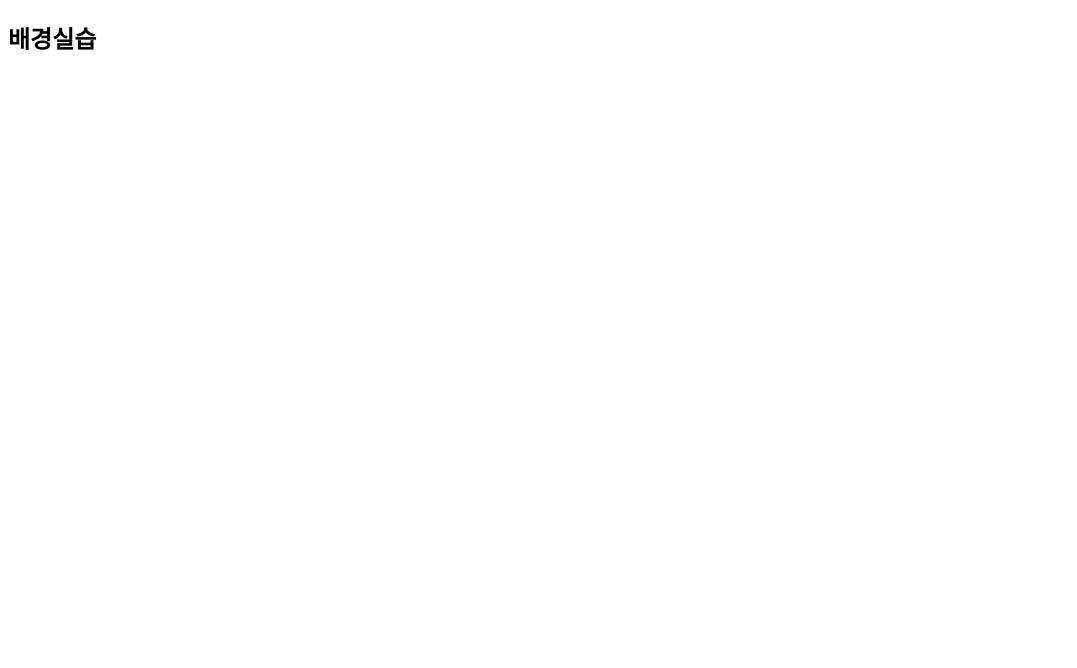
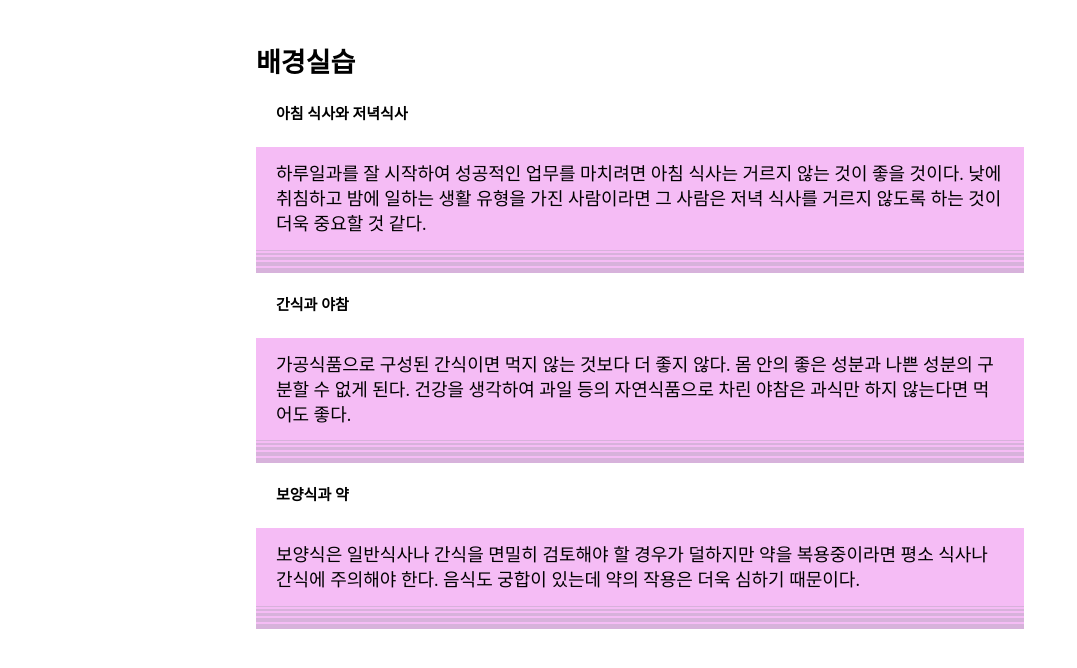
Before and after one commit to wonsrc/html-css-study202408, a plain HTML site: page css-study/7.배경/3.실습.html in a window 1280 px wide. Shown: the whole page, without its empty margins (0-1077 px from the left). Drawn offline with nearby package versions, Linux system fonts and the light colour scheme.

Commit message:
background 실습

```diff
--- a/css-study/7.배경/3.실습.html
+++ b/css-study/7.배경/3.실습.html
@@ -1,33 +1,83 @@
 <!DOCTYPE html>
 <html lang="en">
   <head>
-    <meta charset="UTF-8">
-    <meta name="viewport" content="width=device-width, initial-scale=1.0">
+    <meta charset="UTF-8" />
+    <meta name="viewport" content="width=device-width, initial-scale=1.0" />
     <title>Document</title>
 
     <!-- reset.css -->
+    <link
+      rel="stylesheet"
+      href="https://cdn.jsdelivr.net/npm/reset-css@5.0.1/reset.min.css"
+    />
+
+    <style>
+
+        body {
+            font-family: "굴림체", serif;
+            font-size: 18px;
+        }
+      section {
+        width: 60%;
+        margin: 50px auto 0;
+      }
+
+      section .main-title {
+        font-size: 1.5em;
+        font-weight: bold;
+        margin-bottom: 20px;
+      }
+
+      section .content .food {
+        margin-bottom: 15px;
+      }
+
+      section .content .food .sub-title {
+        background: url(./img/) no-repeat  center;
+        background-position: 40%;
+        margin-bottom: 15px;
+        font-size: 15px;
+        font-weight: bold;
+        padding: 10px 20px;
+      }
+
+      section .content .food p {
+        background: rgb(245, 188, 245) url(./img/bg_line.gif) repeat-x bottom;
+        padding: 15px 20px 35px;
+        line-height: 1.4;
+      }
+    </style>
   </head>
   <body>
-
-
     <section>
       <h1 class="main-title">배경실습</h1>
       <div class="content">
         <div class="food">
-            <h2 class="sub-title"></h2>
-            <p></p>
+          <h2 class="sub-title">아침 식사와 저녁식사</h2>
+          <p>
+            하루일과를 잘 시작하여 성공적인 업무를 마치려면 아침 식사는 거르지
+            않는 것이 좋을 것이다. 낮에 취침하고 밤에 일하는 생활 유형을 가진
+            사람이라면 그 사람은 저녁 식사를 거르지 않도록 하는 것이 더욱 중요할
+            것 같다.
+          </p>
         </div>
         <div class="food">
-            <h2 class="sub-title"></h2>
-            <p></p>
+          <h2 class="sub-title">간식과 야참</h2>
+          <p>
+            가공식품으로 구성된 간식이면 먹지 않는 것보다 더 좋지 않다. 몸 안의
+            좋은 성분과 나쁜 성분의 구분할 수 없게 된다. 건강을 생각하여 과일
+            등의 자연식품으로 차린 야참은 과식만 하지 않는다면 먹어도 좋다.
+          </p>
         </div>
         <div class="food">
-            <h2 class="sub-title"></h2>
-            <p></p>
+          <h2 class="sub-title">보양식과 약</h2>
+          <p>
+            보양식은 일반식사나 간식을 면밀히 검토해야 할 경우가 덜하지만 약을
+            복용중이라면 평소 식사나 간식에 주의해야 한다. 음식도 궁합이 있는데
+            약의 작용은 더욱 심하기 때문이다.
+          </p>
         </div>
       </div>
     </section>
-
-
   </body>
 </html>
```
Lines whose indentation alone changed are shown as unchanged.
